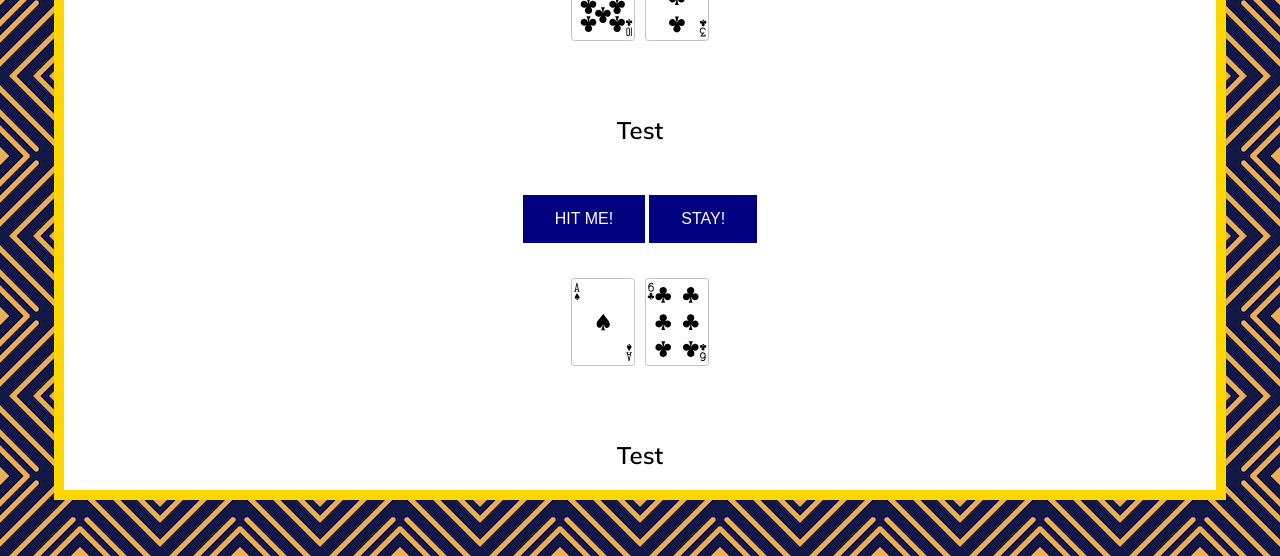
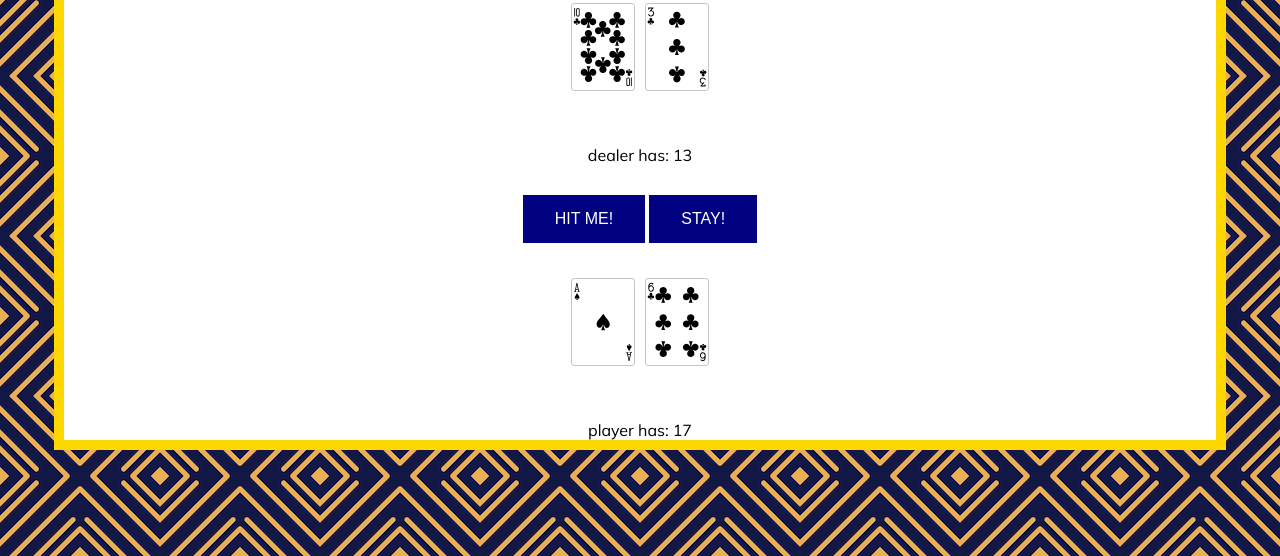
Before and after one commit to mlisdev/js-blackjack-project, a plain HTML site: page index.html in a window 1280 px wide. Shown: the part 244-800 px from the top of the page. Drawn offline with nearby package versions, Linux system fonts and the light colour scheme.

Commit message:
add scores to index

```diff
--- a/index.html
+++ b/index.html
@@ -18,7 +18,7 @@
            <div class="dealer-cards" id="dealer-deck-container">
         </div>
         <div class="scores" id="dealer-score">
-            <h2>Test</h2>
+            <h2></h2>
         </div>
            <div class="buttons">
                 <button id="hit">HIT ME!</button>
@@ -27,7 +27,7 @@
            <div class="player-cards" id="player-deck-container">
         </div>
         <div class="scores" id="player-score">
-            <h2>Test</h2>
+            <h2></h2>
         </div>
 
 </body>
--- a/js/main.js
+++ b/js/main.js
@@ -11,7 +11,7 @@ const masterDeck = buildMasterDeck();
 /*----- app's state (variables) -----*/
 let shuffledDeck;
 let winner;
-let turn;
+let score;
 
 
 /*----- cached element references -----*/
@@ -20,12 +20,14 @@ const dealerContainer = document.getElementById('dealer-deck-container');
 const tempDeck = [...masterDeck];
 let playerHand = [];
 let dealerHand = [];
+const dealerScore = document.getElementById('dealer-score');
+const playerScore = document.getElementById('player-score')
 
 /*----- event listeners -----*/
 // click on "hit" to assign a card
 document.getElementById('hit').addEventListener('click', hitPlayerDeck);
+
 // document.getElementById('stay').addEventListener('click', getWin);
-// document.querySelector('button').addEventListener('click', renderShuffledDeck);
 
 // click on "stay" to end game(and other stuff)
 
@@ -70,6 +72,7 @@ function getPlayerCards() {
     }
     renderDeckInContainer(playerHand, playerContainer);
     sum = doThePlayerMath();
+    playerScore.innerHTML = `player has: ${doThePlayerMath()}`;
 };
 
 
@@ -81,7 +84,7 @@ function getDealerCards() {
         dealerHand.push(tempDeck.splice(rndIdx, 1)[0]);
     }
     renderDeckInContainer(dealerHand, dealerContainer);
-
+    dealerScore.innerHTML = `dealer has: ${doTheDealerMath()}`;
 };
 
 // when player hits "hit me!" button, function adds new card to playerHand array and displays on DOM
```
